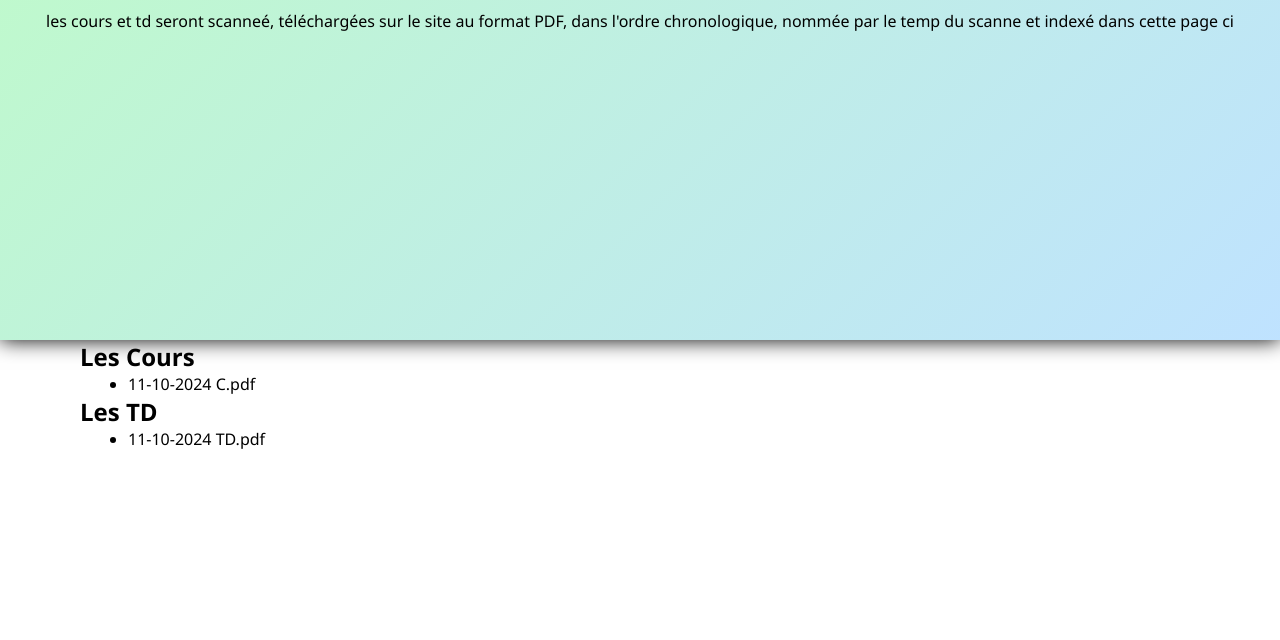
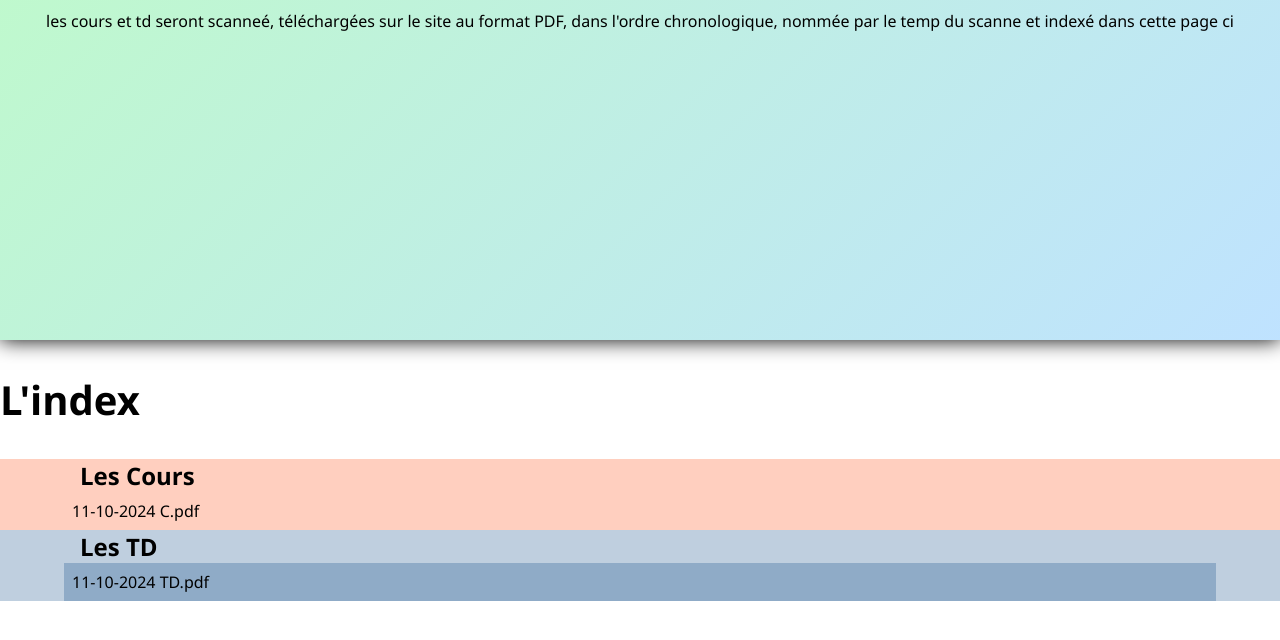
Before and after one commit to AbdessalemBendouba/registre_des_cours, a plain HTML site: page index.html in a window 1280 px wide. Shown: the part 460-1100 px from the top of the page. Drawn offline with Linux system fonts and the light colour scheme.

Commit message:
updated html and style

```diff
--- a/index.html
+++ b/index.html
@@ -16,18 +16,16 @@
             <h3>Un index de tous les cours (et TD) que j'ai écrits.</h3>
             <p>les cours et td seront scanneé, téléchargées sur le site au format PDF, dans l'ordre chronologique, nommée par le temp du scanne et indexé dans cette page ci</p>
         </header>
+
         <div class="CourseIndex">
+            <h1>L'index</h1>
             <div class="cours">
                 <h2>Les Cours</h2>
-                <ul id="CoursesList">
-
-                </ul>
+                <ul id="CoursesList"> </ul>
             </div>
             <div class="td">
                 <h2>Les TD</h2>
-                <ul id="TDList">
-
-                </ul>
+                <ul id="TDList"> </ul>
             </div>
         </div>
         <script src="script.js" async defer>
--- a/style.css
+++ b/style.css
@@ -79,16 +79,44 @@ header h1, header h3, header p{
     min-height: 100vh;
 }
 
+.CourseIndex h1{
+    padding: 2rem 0;
+}
+
 a{
     text-decoration: none;
+}
+
+.cours{
+    background: hsla(15, 100%, 50%, 0.25);
+}
+
+.td{
+    background:hsl(210, 100%, 25%, 0.25)
 }
 
 h2{
     margin-left: 5rem;
 }
 
-li{
-    margin-left: 8rem;
+.CourseIndex ul {
+    list-style-type: none;
+    padding: 0 4rem;
+}
+
+.CourseIndex li{
+    width: 100%;
+    text-align: left;
+    padding: .5rem;
+}
+
+.CourseIndex li a {
+    text-decoration: solid;
+    cursor: pointer;
+}
+
+.CourseIndex li a:hover{
+    transform: scale(1.01);
 }
 
 
```
